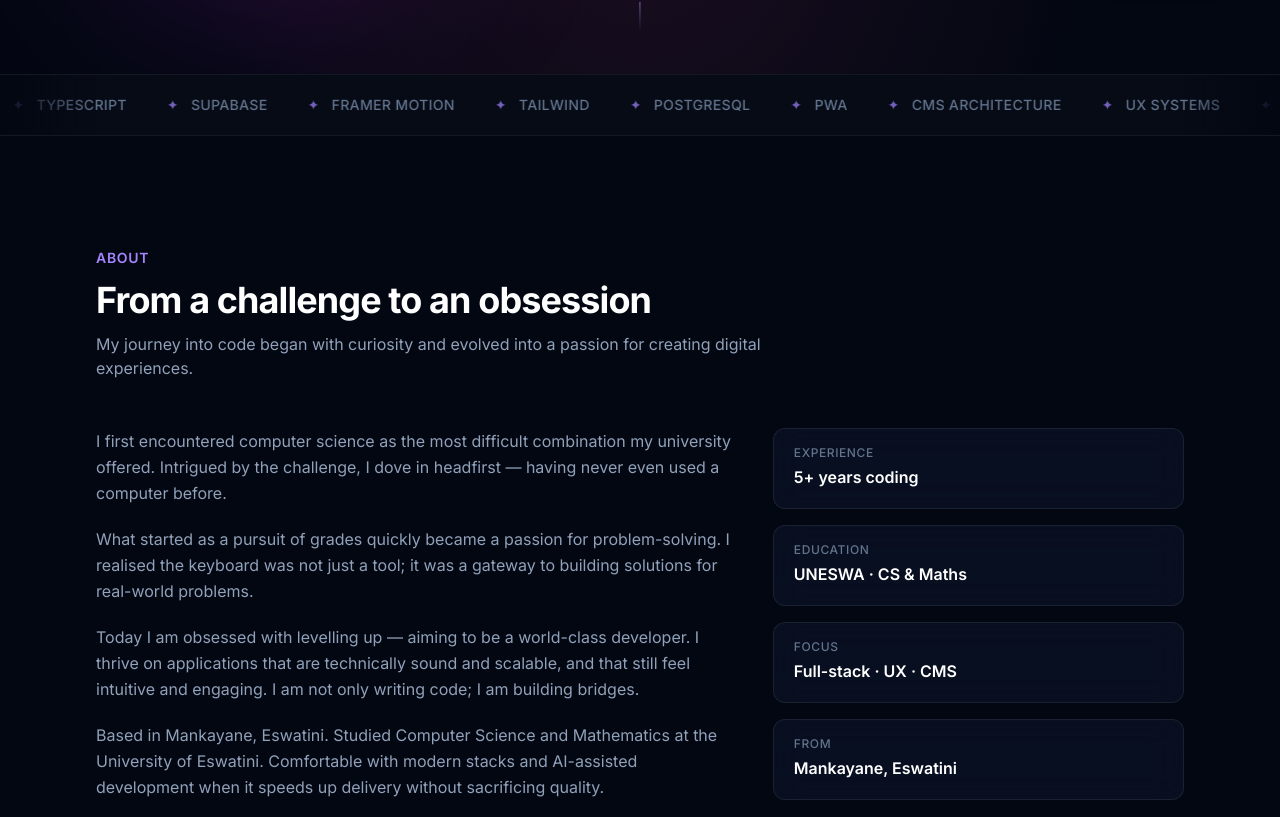
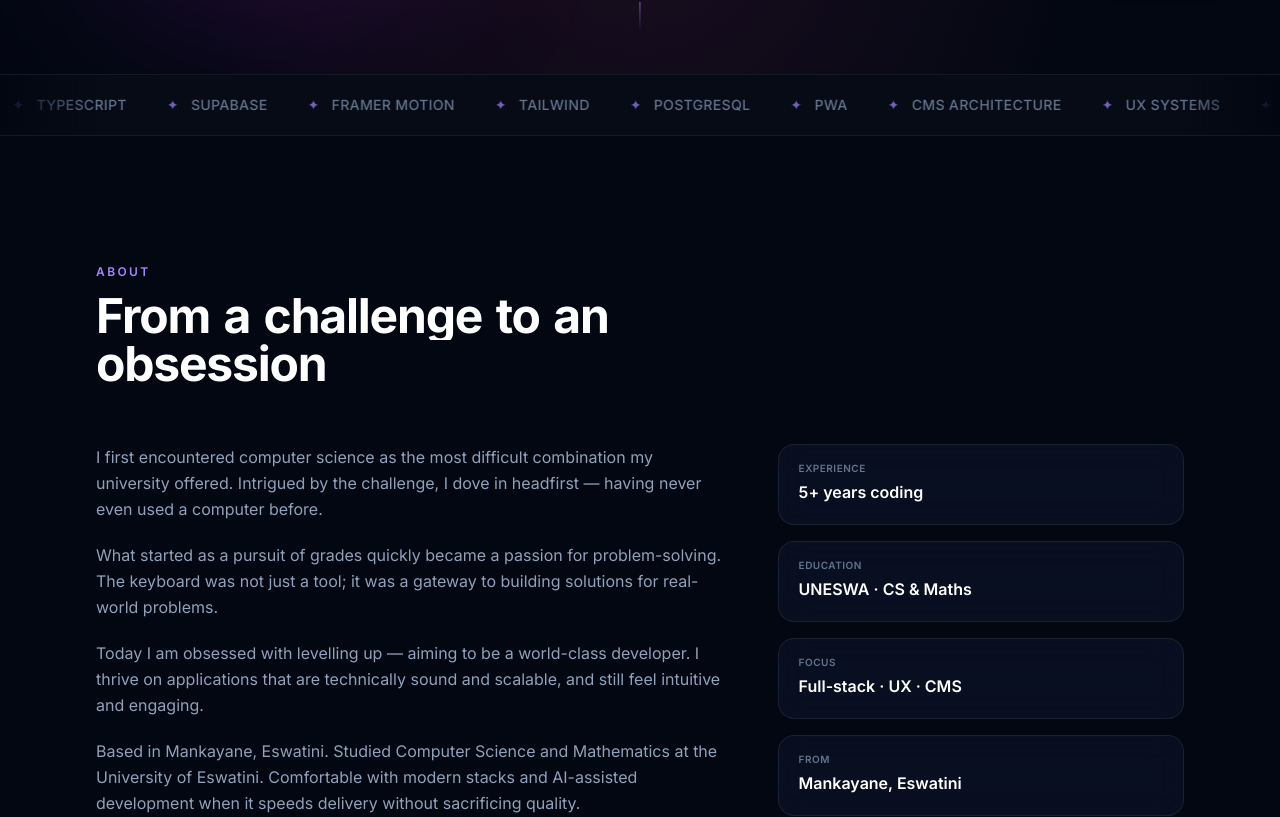
Before and after one commit to Brightwell-Dlamini/brightwell-portfolio, a Next.js app: page / in a window 1280 px wide. Shown: the part 808-1625 px from the top of the page. Built offline with nearby package versions, Linux system fonts and the light colour scheme.

Commit message:
feat(motion): About clip-reveal, Contact magnetic, Skills 3D tilt, Testimonials spring drag

```diff
--- a/src/components/About.tsx
+++ b/src/components/About.tsx
@@ -1,7 +1,8 @@
 "use client";
 
 import { motion } from "framer-motion";
-import { staggerContainer, fadeUp, springSnappy } from "@/lib/animations";
+import { staggerContainer, fadeUp, springSnappy, clipReveal } from "@/lib/animations";
+import { SplitText } from "@/components/SplitText";
 
 const stats = [
   { label: "Experience", value: "5+ years coding" },
@@ -12,58 +13,29 @@ const stats = [
 
 export function About() {
   return (
-    <section id="about" className="py-20 sm:py-28">
+    <section id="about" className="py-24 sm:py-32">
       <div className="mx-auto max-w-6xl px-4 sm:px-6 lg:px-8">
-        <motion.div
-          className="max-w-2xl"
-          variants={staggerContainer}
-          initial="hidden"
-          whileInView="visible"
-          viewport={{ once: false, amount: 0.3 }}
-        >
-          <motion.p variants={fadeUp} className="text-sm font-semibold uppercase tracking-wider text-violet-400">About</motion.p>
-          <motion.h2 variants={fadeUp} className="mt-3 text-3xl font-bold tracking-tight text-white sm:text-4xl">From a challenge to an obsession</motion.h2>
-          <motion.p variants={fadeUp} className="mt-3 text-slate-400">My journey into code began with curiosity and evolved into a passion for creating digital experiences.</motion.p>
+        <motion.div variants={staggerContainer} initial="hidden" whileInView="visible" viewport={{ once: false, amount: 0.3 }}>
+          <motion.p variants={fadeUp} className="text-xs font-semibold uppercase tracking-[0.2em] text-violet-400">About</motion.p>
+          <SplitText text="From a challenge to an obsession" as="h2" mode="words" className="mt-3 text-3xl sm:text-5xl font-bold tracking-tight text-white max-w-2xl" />
         </motion.div>
 
-        <div className="mt-12 grid gap-10 lg:grid-cols-5">
-          <motion.div
-            className="lg:col-span-3 space-y-5 text-slate-400 leading-relaxed"
-            variants={staggerContainer}
-            initial="hidden"
-            whileInView="visible"
-            viewport={{ once: false, amount: 0.2 }}
-          >
+        <div className="mt-14 grid gap-12 lg:grid-cols-5">
+          <motion.div className="lg:col-span-3 space-y-5 text-slate-400 leading-relaxed" variants={staggerContainer} initial="hidden" whileInView="visible" viewport={{ once: false, amount: 0.2 }}>
             {[
               "I first encountered computer science as the most difficult combination my university offered. Intrigued by the challenge, I dove in headfirst — having never even used a computer before.",
-              "What started as a pursuit of grades quickly became a passion for problem-solving. I realised the keyboard was not just a tool; it was a gateway to building solutions for real-world problems.",
-              "Today I am obsessed with levelling up — aiming to be a world-class developer. I thrive on applications that are technically sound and scalable, and that still feel intuitive and engaging. I am not only writing code; I am building bridges.",
-              "Based in Mankayane, Eswatini. Studied Computer Science and Mathematics at the University of Eswatini. Comfortable with modern stacks and AI-assisted development when it speeds up delivery without sacrificing quality.",
+              "What started as a pursuit of grades quickly became a passion for problem-solving. The keyboard was not just a tool; it was a gateway to building solutions for real-world problems.",
+              "Today I am obsessed with levelling up — aiming to be a world-class developer. I thrive on applications that are technically sound and scalable, and still feel intuitive and engaging.",
+              "Based in Mankayane, Eswatini. Studied Computer Science and Mathematics at the University of Eswatini. Comfortable with modern stacks and AI-assisted development when it speeds delivery without sacrificing quality.",
             ].map((p, i) => (
-              <motion.p key={i} variants={fadeUp}>{p}</motion.p>
+              <motion.p key={i} variants={clipReveal}>{p}</motion.p>
             ))}
           </motion.div>
 
-          <motion.div
-            className="lg:col-span-2 grid gap-4 sm:grid-cols-2 lg:grid-cols-1"
-            variants={staggerContainer}
-            initial="hidden"
-            whileInView="visible"
-            viewport={{ once: false, amount: 0.2 }}
-          >
+          <motion.div className="lg:col-span-2 grid gap-4 sm:grid-cols-2 lg:grid-cols-1" variants={staggerContainer} initial="hidden" whileInView="visible" viewport={{ once: false, amount: 0.2 }}>
             {stats.map((item) => (
-              <motion.div
-                key={item.label}
-                variants={fadeUp}
-                className="rounded-xl border border-white/10 glass px-5 py-4"
-                whileHover={{
-                  scale: 1.03,
-                  borderColor: "rgba(167, 139, 250, 0.35)",
-                  boxShadow: "0 12px 24px -10px rgba(139, 92, 246, 0.2)",
-                }}
-                transition={springSnappy}
-              >
-                <p className="text-xs font-medium uppercase tracking-wider text-slate-500">{item.label}</p>
+              <motion.div key={item.label} variants={fadeUp} className="rounded-2xl border border-white/10 glass px-5 py-4" whileHover={{ scale: 1.03, borderColor: "rgba(167,139,250,0.4)", boxShadow: "0 16px 32px -12px rgba(139,92,246,0.25)" }} transition={springSnappy} data-cursor="hover">
+                <p className="text-[10px] font-semibold uppercase tracking-wider text-slate-500">{item.label}</p>
                 <p className="mt-1 text-base font-semibold text-white">{item.value}</p>
               </motion.div>
             ))}
--- a/src/components/Contact.tsx
+++ b/src/components/Contact.tsx
@@ -3,74 +3,37 @@
 import { motion } from "framer-motion";
 import { Mail, Phone, MapPin, Send } from "lucide-react";
 import { staggerContainer, fadeUp, springSoft } from "@/lib/animations";
+import { SplitText } from "@/components/SplitText";
+import { MagneticButton } from "@/components/MagneticButton";
 
 export function Contact() {
   return (
-    <section id="contact" className="py-20 sm:py-28 relative">
+    <section id="contact" className="py-24 sm:py-32 relative">
       <div className="mx-auto max-w-6xl px-4 sm:px-6 lg:px-8">
-        <motion.div
-          className="max-w-2xl"
-          variants={staggerContainer}
-          initial="hidden"
-          whileInView="visible"
-          viewport={{ once: false, amount: 0.3 }}
-        >
-          <motion.p variants={fadeUp} className="text-sm font-semibold uppercase tracking-wider text-violet-400">Contact</motion.p>
-          <motion.h2 variants={fadeUp} className="mt-3 text-3xl font-bold tracking-tight text-white sm:text-4xl">Let us build something</motion.h2>
-          <motion.p variants={fadeUp} className="mt-4 text-slate-400">Open to full-time roles, contract work and interesting product collaborations across Southern Africa and remote.</motion.p>
+        <motion.div variants={staggerContainer} initial="hidden" whileInView="visible" viewport={{ once: false, amount: 0.3 }}>
+          <motion.p variants={fadeUp} className="text-xs font-semibold uppercase tracking-[0.2em] text-violet-400">Contact</motion.p>
+          <SplitText text="Let us build something" as="h2" mode="words" className="mt-3 text-3xl sm:text-5xl font-bold tracking-tight text-white" />
+          <motion.p variants={fadeUp} className="mt-4 text-slate-400 max-w-xl">Open to full-time roles, contract work and product collaborations across Southern Africa and remote.</motion.p>
         </motion.div>
 
-        <motion.div
-          className="mt-12 grid gap-6 sm:grid-cols-3"
-          variants={staggerContainer}
-          initial="hidden"
-          whileInView="visible"
-          viewport={{ once: false, amount: 0.2 }}
-        >
+        <motion.div className="mt-14 grid gap-5 sm:grid-cols-3" variants={staggerContainer} initial="hidden" whileInView="visible" viewport={{ once: false, amount: 0.2 }}>
           {[
             { icon: Mail, label: "Email", value: "dlaminibrightwell@gmail.com", href: "mailto:dlaminibrightwell@gmail.com" },
             { icon: Phone, label: "Phone", value: "+268 7636 5539", href: "tel:+26876365539" },
             { icon: MapPin, label: "Location", value: "Mankayane, Eswatini", href: "#" },
           ].map((item) => (
-            <motion.a
-              key={item.label}
-              href={item.href}
-              variants={fadeUp}
-              className="rounded-2xl border border-white/10 glass p-6 group"
-              whileHover={{
-                scale: 1.03,
-                y: -4,
-                borderColor: "rgba(167, 139, 250, 0.4)",
-                boxShadow: "0 16px 32px -12px rgba(139, 92, 246, 0.25)",
-              }}
-              whileTap={{ scale: 0.98 }}
-              transition={springSoft}
-            >
-              <div className="flex h-10 w-10 items-center justify-center rounded-xl bg-violet-500/15 text-violet-300 border border-violet-500/20 mb-4">
-                <item.icon size={18} />
-              </div>
-              <p className="text-xs font-medium uppercase tracking-wider text-slate-500">{item.label}</p>
+            <motion.a key={item.label} href={item.href} variants={fadeUp} className="rounded-2xl border border-white/10 glass p-6 group" whileHover={{ scale: 1.03, y: -6, borderColor: "rgba(167,139,250,0.45)", boxShadow: "0 20px 40px -12px rgba(139,92,246,0.3)" }} whileTap={{ scale: 0.98 }} transition={springSoft} data-cursor="hover">
+              <div className="flex h-10 w-10 items-center justify-center rounded-xl bg-violet-500/15 text-violet-300 border border-violet-500/20 mb-4"><item.icon size={18} /></div>
+              <p className="text-[10px] font-semibold uppercase tracking-wider text-slate-500">{item.label}</p>
               <p className="mt-1 text-sm font-medium text-white group-hover:text-violet-200 transition-colors break-all">{item.value}</p>
             </motion.a>
           ))}
         </motion.div>
 
-        <motion.div
-          className="mt-10"
-          initial={{ opacity: 0, y: 16 }}
-          whileInView={{ opacity: 1, y: 0 }}
-          viewport={{ once: false }}
-          transition={springSoft}
-        >
-          <motion.a
-            href="mailto:dlaminibrightwell@gmail.com?subject=Project%20inquiry"
-            className="inline-flex items-center gap-2 rounded-full bg-gradient-to-r from-violet-600 to-fuchsia-500 px-7 py-3.5 text-sm font-semibold text-white shadow-xl shadow-violet-500/25"
-            whileHover={{ scale: 1.05, boxShadow: "0 16px 40px -10px rgba(139,92,246,0.5)" }}
-            whileTap={{ scale: 0.96 }}
-          >
-            <Send size={16} />
-            Send a message
-          </motion.a>
+        <motion.div className="mt-12" initial={{ opacity: 0, y: 20 }} whileInView={{ opacity: 1, y: 0 }} viewport={{ once: false }} transition={springSoft}>
+          <MagneticButton href="mailto:dlaminibrightwell@gmail.com?subject=Project%20inquiry" className="inline-flex items-center gap-2 rounded-full bg-gradient-to-r from-violet-600 to-fuchsia-500 px-8 py-4 text-sm font-semibold text-white shadow-[0_0_40px_-8px_rgba(139,92,246,0.5)]">
+            <Send size={16} /> Send a message
+          </MagneticButton>
         </motion.div>
       </div>
     </section>
```
